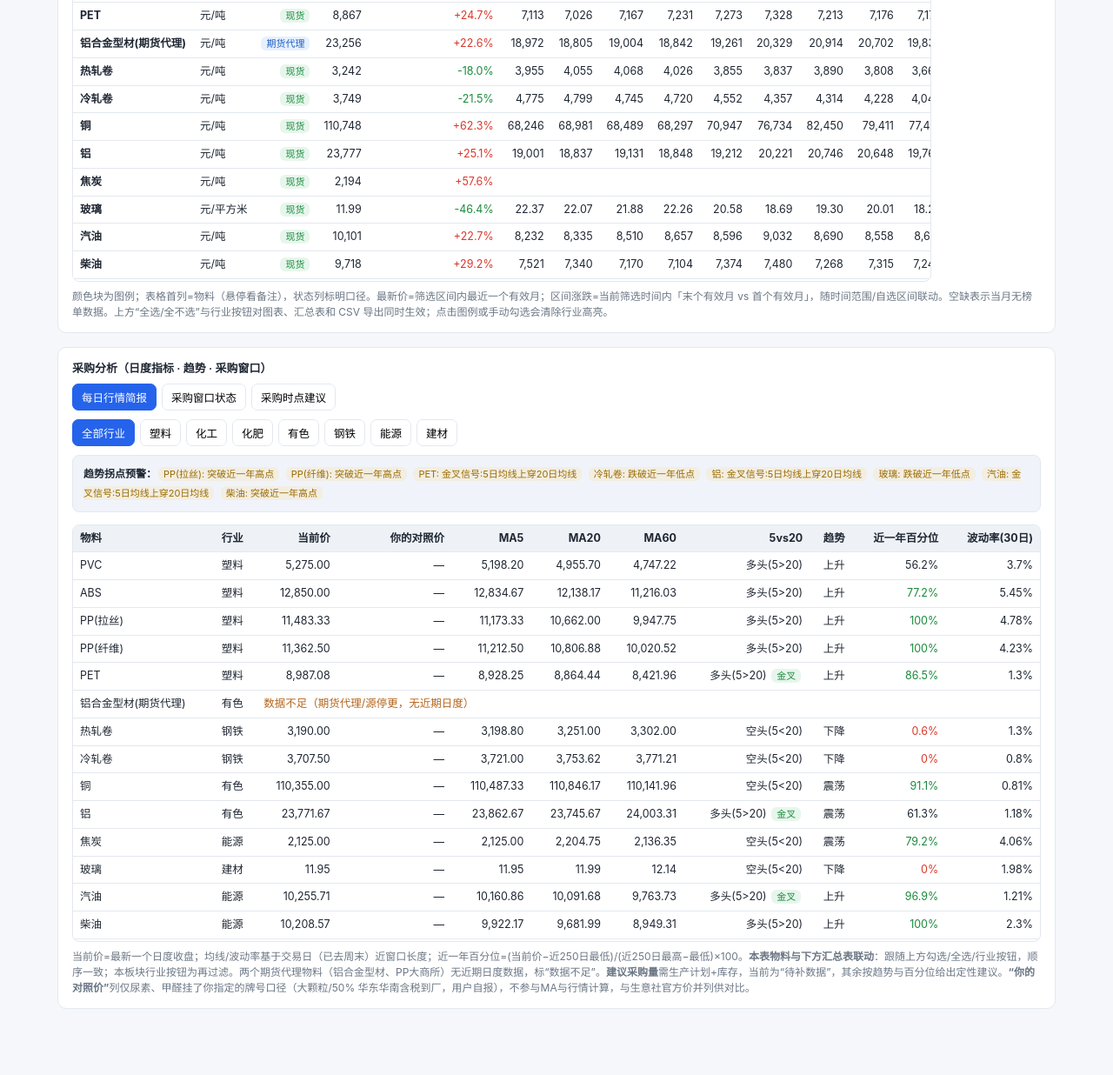
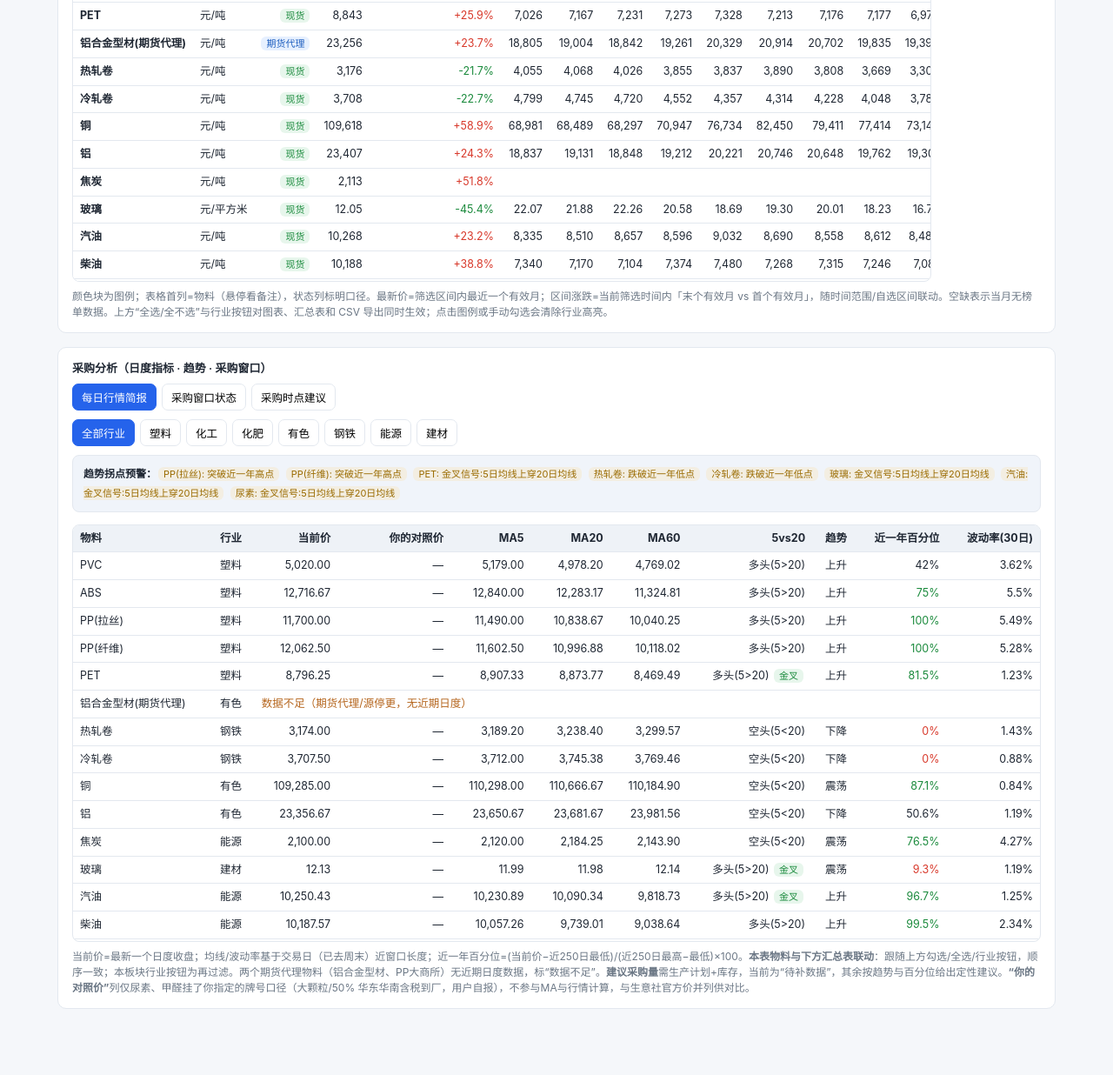
Before and after one commit to chenxi3319/material-price, a plain HTML site: page index.html in a window 1280 px wide. Shown: the part 1203-2439 px from the top of the page at 87% size. Drawn offline with Linux system fonts and the light colour scheme.

Commit message:
价格更新 2026-11-05

```diff
--- a/index.html
+++ b/index.html
@@ -314,7 +314,8 @@ const DATA = {
     "2026-07",
     "2026-08",
     "2026-09",
-    "2026-10"
+    "2026-10",
+    "2026-11"
   ],
   "materials": [
     {
@@ -479,30 +480,31 @@ const DATA = {
         "2026-07": 4427.91,
         "2026-08": 4441.19,
         "2026-09": 4767.38,
-        "2026-10": 4998.43
+        "2026-10": 4998.43,
+        "2026-11": 5090.0
       },
       "caliber": "现货",
       "caliber_note": "生意社大宗榜官方月均价，可直接用于比价",
       "analytics": {
-        "current": 5275.0,
-        "current_date": "2026-10-30",
-        "ma5": 5198.2,
-        "ma20": 4955.7,
-        "ma60": 4747.22,
+        "current": 5020.0,
+        "current_date": "2026-11-04",
+        "ma5": 5179.0,
+        "ma20": 4978.2,
+        "ma60": 4769.02,
         "cross_status": "above",
         "cross_event": "none",
-        "vol30": 3.7,
-        "pct1y": 56.2,
+        "vol30": 3.62,
+        "pct1y": 42.0,
         "trend": "up",
         "window": "neutral",
         "method": "按需采购",
         "lock_ratio": 40,
         "exec_limit": "30日内按生产节奏采购",
         "warn": [],
-        "daily_count": 392,
+        "daily_count": 394,
         "daily_range": [
           "2025-05-01",
-          "2026-10-30"
+          "2026-11-04"
         ]
       }
     },
@@ -668,30 +670,31 @@ const DATA = {
         "2026-07": 9453.62,
         "2026-08": 9898.73,
         "2026-09": 11242.06,
-        "2026-10": 12232.15
+        "2026-10": 12232.15,
+        "2026-11": 12766.67
       },
       "caliber": "现货",
       "caliber_note": "生意社大宗榜官方月均价，可直接用于比价",
       "analytics": {
-        "current": 12850.0,
-        "current_date": "2026-10-30",
-        "ma5": 12834.67,
-        "ma20": 12138.17,
-        "ma60": 11216.03,
+        "current": 12716.67,
+        "current_date": "2026-11-04",
+        "ma5": 12840.0,
+        "ma20": 12283.17,
+        "ma60": 11324.81,
         "cross_status": "above",
         "cross_event": "none",
-        "vol30": 5.45,
-        "pct1y": 77.2,
+        "vol30": 5.5,
+        "pct1y": 75.0,
         "trend": "up",
         "window": "closed",
         "method": "暂缓采购(仅急需)",
         "lock_ratio": 10,
         "exec_limit": "暂不采购, 等待价格回调",
         "warn": [],
-        "daily_count": 391,
+        "daily_count": 393,
         "daily_range": [
           "2025-05-01",
-          "2026-10-30"
+          "2026-11-04"
         ]
       }
     },
@@ -835,19 +838,20 @@ const DATA = {
         "2026-07": 8830.0,
         "2026-08": 9093.81,
         "2026-09": 9879.84,
-        "2026-10": 10720.0
+        "2026-10": 10720.0,
+        "2026-11": 11700.0
       },
       "caliber": "替代代表",
       "caliber_note": "原榜单品种已停更，用其细分规格月均代表，口径略变",
       "analytics": {
-        "current": 11483.33,
-        "current_date": "2026-10-30",
-        "ma5": 11173.33,
-        "ma20": 10662.0,
-        "ma60": 9947.75,
+        "current": 11700.0,
+        "current_date": "2026-11-04",
+        "ma5": 11490.0,
+        "ma20": 10838.67,
+        "ma60": 10040.25,
         "cross_status": "above",
         "cross_event": "none",
-        "vol30": 4.78,
+        "vol30": 5.49,
         "pct1y": 100.0,
         "trend": "up",
         "window": "closed",
@@ -857,10 +861,10 @@ const DATA = {
         "warn": [
           "突破近一年高点"
         ],
-        "daily_count": 392,
+        "daily_count": 394,
         "daily_range": [
           "2025-05-01",
-          "2026-10-30"
+          "2026-11-04"
         ]
       }
     },
@@ -950,19 +954,20 @@ const DATA = {
         "2026-07": 8651.63,
         "2026-08": 9187.5,
         "2026-09": 9872.02,
-        "2026-10": 10847.32
+        "2026-10": 10847.32,
+        "2026-11": 12062.5
       },
       "caliber": "替代代表",
       "caliber_note": "原榜单品种已停更，用其细分规格月均代表，口径略变",
       "analytics": {
-        "current": 11362.5,
-        "current_date": "2026-10-30",
-        "ma5": 11212.5,
-        "ma20": 10806.88,
-        "ma60": 10020.52,
+        "current": 12062.5,
+        "current_date": "2026-11-04",
+        "ma5": 11602.5,
+        "ma20": 10996.88,
+        "ma60": 10118.02,
         "cross_status": "above",
         "cross_event": "none",
-        "vol30": 4.23,
+        "vol30": 5.28,
         "pct1y": 100.0,
         "trend": "up",
         "window": "closed",
@@ -972,10 +977,10 @@ const DATA = {
         "warn": [
           "突破近一年高点"
         ],
-        "daily_count": 392,
+        "daily_count": 394,
         "daily_range": [
           "2025-05-01",
-          "2026-10-30"
+          "2026-11-04"
         ]
       }
     },
@@ -1141,20 +1146,21 @@ const DATA = {
         "2026-07": 7345.43,
         "2026-08": 7611.34,
         "2026-09": 8554.33,
-        "2026-10": 8867.43
+        "2026-10": 8867.43,
+        "2026-11": 8843.33
       },
       "caliber": "现货",
       "caliber_note": "生意社大宗榜官方月均价，可直接用于比价",
       "analytics": {
-        "current": 8987.08,
-        "current_date": "2026-10-30",
-        "ma5": 8928.25,
-        "ma20": 8864.44,
-        "ma60": 8421.96,
+        "current": 8796.25,
+        "current_date": "2026-11-04",
+        "ma5": 8907.33,
+        "ma20": 8873.77,
+        "ma60": 8469.49,
         "cross_status": "above",
         "cross_event": "golden",
-        "vol30": 1.3,
-        "pct1y": 86.5,
+        "vol30": 1.23,
+        "pct1y": 81.5,
         "trend": "up",
         "window": "closed",
         "method": "暂缓采购(仅急需)",
@@ -1163,10 +1169,10 @@ const DATA = {
         "warn": [
           "金叉信号:5日均线上穿20日均线"
         ],
-        "daily_count": 392,
+        "daily_count": 394,
         "daily_range": [
           "2025-05-01",
-          "2026-10-30"
+          "2026-11-04"
         ]
       }
     },
@@ -1332,7 +1338,8 @@ const DATA = {
         "2026-07": 23105.22,
         "2026-08": 23887.86,
         "2026-09": 24223.33,
-        "2026-10": 23256.36
+        "2026-10": 23256.36,
+        "2026-11": null
       },
       "name": "沪铝连续",
       "caliber": "期货代理",
@@ -1442,30 +1449,33 @@ const DATA = {
         "2026-07": 3304.96,
         "2026-08": 3292.67,
         "2026-09": 3345.52,
-        "2026-10": 3242.14
+        "2026-10": 3242.14,
+        "2026-11": 3176.0
       },
       "caliber": "现货",
       "caliber_note": "生意社大宗榜官方月均价，可直接用于比价",
       "analytics": {
-        "current": 3190.0,
-        "current_date": "2026-10-30",
-        "ma5": 3198.8,
-        "ma20": 3251.0,
-        "ma60": 3302.0,
+        "current": 3174.0,
+        "current_date": "2026-11-04",
+        "ma5": 3189.2,
+        "ma20": 3238.4,
+        "ma60": 3299.57,
         "cross_status": "below",
         "cross_event": "none",
-        "vol30": 1.3,
-        "pct1y": 0.6,
+        "vol30": 1.43,
+        "pct1y": 0.0,
         "trend": "down",
         "window": "open",
         "method": "分批采购",
         "lock_ratio": 60,
         "exec_limit": "建议15日内分批建仓",
-        "warn": [],
-        "daily_count": 392,
+        "warn": [
+          "跌破近一年低点"
+        ],
+        "daily_count": 394,
         "daily_range": [
           "2025-05-01",
-          "2026-10-30"
+          "2026-11-04"
         ]
       }
     },
@@ -1631,19 +1641,20 @@ const DATA = {
         "2026-07": 3755.0,
         "2026-08": 3754.29,
         "2026-09": 3798.57,
-        "2026-10": 3748.93
+        "2026-10": 3748.93,
+        "2026-11": 3707.5
       },
       "caliber": "现货",
       "caliber_note": "生意社大宗榜官方月均价，可直接用于比价",
       "analytics": {
         "current": 3707.5,
-        "current_date": "2026-10-30",
-        "ma5": 3721.0,
-        "ma20": 3753.62,
-        "ma60": 3771.21,
+        "current_date": "2026-11-04",
+        "ma5": 3712.0,
+        "ma20": 3745.38,
+        "ma60": 3769.46,
         "cross_status": "below",
         "cross_event": "none",
-        "vol30": 0.8,
+        "vol30": 0.88,
         "pct1y": 0.0,
         "trend": "down",
         "window": "open",
@@ -1653,10 +1664,10 @@ const DATA = {
         "warn": [
           "跌破近一年低点"
         ],
-        "daily_count": 392,
+        "daily_count": 394,
         "daily_range": [
           "2025-05-01",
-          "2026-10-30"
+          "2026-11-04"
         ]
       }
     },
@@ -1761,30 +1772,31 @@ const DATA = {
         "2026-07": 104448.91,
         "2026-08": 108282.22,
         "2026-09": 110495.48,
-        "2026-10": 110748.1
+        "2026-10": 110748.1,
+        "2026-11": 109618.33
       },
       "caliber": "现货",
       "caliber_note": "生意社大宗榜官方月均价，可直接用于比价",
       "analytics": {
-        "current": 110355.0,
-        "current_date": "2026-10-30",
-        "ma5": 110487.33,
-        "ma20": 110846.17,
-        "ma60": 110141.96,
+        "current": 109285.0,
+        "current_date": "2026-11-04",
+        "ma5": 110298.0,
+        "ma20": 110666.67,
+        "ma60": 110184.9,
         "cross_status": "below",
         "cross_event": "none",
-        "vol30": 0.81,
-        "pct1y": 91.1,
+        "vol30": 0.84,
+        "pct1y": 87.1,
         "trend": "osc",
         "window": "closed",
         "method": "暂缓采购(仅急需)",
         "lock_ratio": 10,
         "exec_limit": "暂不采购, 等待价格回调",
         "warn": [],
-        "daily_count": 392,
+        "daily_count": 394,
         "daily_range": [
           "2025-05-01",
-          "2026-10-30"
+          "2026-11-04"
         ]
       }
     },
@@ -1889,32 +1901,31 @@ const DATA = {
         "2026-07": 23112.82,
         "2026-08": 23876.51,
         "2026-09": 24290.16,
-        "2026-10": 23776.55
+        "2026-10": 23776.55,
+        "2026-11": 23406.67
       },
       "caliber": "现货",
       "caliber_note": "生意社大宗榜官方月均价，可直接用于比价",
       "analytics": {
-        "current": 23771.67,
-        "current_date": "2026-10-30",
-        "ma5": 23862.67,
-        "ma20": 23745.67,
-        "ma60": 24003.31,
-        "cross_status": "above",
-        "cross_event": "golden",
-        "vol30": 1.18,
-        "pct1y": 61.3,
-        "trend": "osc",
+        "current": 23356.67,
+        "current_date": "2026-11-04",
+        "ma5": 23650.67,
+        "ma20": 23681.67,
+        "ma60": 23981.56,
+        "cross_status": "below",
+        "cross_event": "none",
+        "vol30": 1.19,
+        "pct1y": 50.6,
+        "trend": "down",
         "window": "neutral",
         "method": "按需采购",
         "lock_ratio": 40,
         "exec_limit": "30日内按生产节奏采购",
-        "warn": [
-          "金叉信号:5日均线上穿20日均线"
-        ],
-        "daily_count": 392,
+        "warn": [],
+        "daily_count": 394,
         "daily_range": [
           "2025-05-01",
-          "2026-10-30"
+          "2026-11-04"
         ]
       }
     },
@@ -2043,30 +2054,31 @@ const DATA = {
         "2026-07": 1994.24,
         "2026-08": 1891.85,
         "2026-09": 2238.93,
-        "2026-10": 2193.75
+        "2026-10": 2193.75,
+        "2026-11": 2112.5
       },
       "caliber": "现货",
       "caliber_note": "生意社大宗榜官方月均价，可直接用于比价",
       "analytics": {
-        "current": 2125.0,
-        "current_date": "2026-10-30",
-        "ma5": 2125.0,
-        "ma20": 2204.75,
-        "ma60": 2136.35,
+        "current": 2100.0,
+        "current_date": "2026-11-04",
+        "ma5": 2120.0,
+        "ma20": 2184.25,
+        "ma60": 2143.9,
         "cross_status": "below",
         "cross_event": "none",
-        "vol30": 4.06,
-        "pct1y": 79.2,
+        "vol30": 4.27,
+        "pct1y": 76.5,
         "trend": "osc",
         "window": "closed",
         "method": "暂缓采购(仅急需)",
         "lock_ratio": 10,
         "exec_limit": "暂不采购, 等待价格回调",
         "warn": [],
-        "daily_count": 325,
+        "daily_count": 327,
         "daily_range": [
           "2025-08-04",
-          "2026-10-30"
+          "2026-11-04"
         ]
       }
     },
@@ -2217,32 +2229,33 @@ const DATA = {
         "2026-07": 12.65,
         "2026-08": 12.11,
         "2026-09": 12.3,
-        "2026-10": 11.99
+        "2026-10": 11.99,
+        "2026-11": 12.05
       },
       "caliber": "现货",
       "caliber_note": "生意社大宗榜官方月均价，可直接用于比价",
       "analytics": {
-        "current": 11.95,
-        "current_date": "2026-10-30",
-        "ma5": 11.95,
-        "ma20": 11.99,
+        "current": 12.13,
+        "current_date": "2026-11-04",
+        "ma5": 11.99,
+        "ma20": 11.98,
         "ma60": 12.14,
-        "cross_status": "below",
-        "cross_event": "none",
-        "vol30": 1.98,
-        "pct1y": 0.0,
-        "trend": "down",
+        "cross_status": "above",
+        "cross_event": "golden",
+        "vol30": 1.19,
+        "pct1y": 9.3,
+        "trend": "osc",
         "window": "open",
         "method": "分批采购",
         "lock_ratio": 60,
         "exec_limit": "建议15日内分批建仓",
         "warn": [
-          "跌破近一年低点"
+          "金叉信号:5日均线上穿20日均线"
         ],
-        "daily_count": 392,
+        "daily_count": 394,
         "daily_range": [
           "2025-05-01",
-          "2026-10-30"
+          "2026-11-04"
         ]
       }
     },
@@ -2408,20 +2421,21 @@ const DATA = {
         "2026-07": 8043.66,
         "2026-08": 8810.92,
         "2026-09": 10042.62,
-        "2026-10": 10100.77
+        "2026-10": 10100.77,
+        "2026-11": 10267.93
       },
       "caliber": "现货",
       "caliber_note": "生意社大宗榜官方月均价，可直接用于比价",
       "analytics": {
-        "current": 10255.71,
-        "current_date": "2026-10-30",
-        "ma5": 10160.86,
-        "ma20": 10091.68,
-        "ma60": 9763.73,
+        "current": 10250.43,
+        "current_date": "2026-11-04",
+        "ma5": 10230.89,
+        "ma20": 10090.34,
+        "ma60": 9818.73,
         "cross_status": "above",
         "cross_event": "golden",
-        "vol30": 1.21,
-        "pct1y": 96.9,
+        "vol30": 1.25,
+        "pct1y": 96.7,
         "trend": "up",
         "window": "closed",
         "method": "暂缓采购(仅急需)",
@@ -2430,10 +2444,10 @@ const DATA = {
         "warn": [
           "金叉信号:5日均线上穿20日均线"
         ],
-        "daily_count": 392,
+        "daily_count": 394,
         "daily_range": [
           "2025-05-01",
-          "2026-10-30"
+          "2026-11-04"
         ]
       }
     },
@@ -2599,32 +2613,31 @@ const DATA = {
         "2026-07": 6872.41,
         "2026-08": 7688.37,
         "2026-09": 9053.57,
-        "2026-10": 9718.45
+        "2026-10": 9718.45,
+        "2026-11": 10188.28
       },
       "caliber": "现货",
       "caliber_note": "生意社大宗榜官方月均价，可直接用于比价",
       "analytics": {
-        "current": 10208.57,
-        "current_date": "2026-10-30",
-        "ma5": 9922.17,
-        "ma20": 9681.99,
-        "ma60": 8949.31,
+        "current": 10187.57,
+        "current_date": "2026-11-04",
+        "ma5": 10057.26,
+        "ma20": 9739.01,
+        "ma60": 9038.64,
         "cross_status": "above",
         "cross_event": "none",
-        "vol30": 2.3,
-        "pct1y": 100.0,
+        "vol30": 2.34,
+        "pct1y": 99.5,
         "trend": "up",
         "window": "closed",
         "method": "暂缓采购(仅急需)",
         "lock_ratio": 10,
         "exec_limit": "暂不采购, 等待价格回调",
-        "warn": [
-          "突破近一年高点"
-        ],
-        "daily_count": 392,
+        "warn": [],
+        "daily_count": 394,
         "daily_range": [
           "2025-05-01",
-          "2026-10-30"
+          "2026-11-04"
         ]
       }
     },
@@ -2790,30 +2803,33 @@ const DATA = {
         "2026-07": 1780.43,
         "2026-08": 1723.57,
         "2026-09": 1774.4,
-        "2026-10": 1747.32
+        "2026-10": 1747.32,
+        "2026-11": 1761.25
       },
       "caliber": "现货",
       "caliber_note": "生意社大宗榜官方月均价，可直接用于比价",
       "analytics": {
-        "current": 1745.0,
-        "current_date": "2026-10-30",
-        "ma5": 1737.0,
-        "ma20": 1747.75,
-        "ma60": 1750.33,
-        "cross_status": "below",
-        "cross_event": "none",
-        "vol30": 1.18,
-        "pct1y": 43.8,
-        "trend": "down",
+        "current": 1762.5,
+        "current_date": "2026-11-04",
+        "ma5": 1748.5,
+        "ma20": 1745.88,
+        "ma60": 1751.21,
+        "cross_status": "above",
+        "cross_event": "golden",
+        "vol30": 1.13,
+        "pct1y": 48.5,
+        "trend": "osc",
         "window": "neutral",
         "method": "按需采购",
         "lock_ratio": 40,
         "exec_limit": "30日内按生产节奏采购",
-        "warn": [],
-        "daily_count": 392,
+        "warn": [
+          "金叉信号:5日均线上穿20日均线"
+        ],
+        "daily_count": 394,
         "daily_range": [
           "2025-05-01",
-          "2026-10-30"
+          "2026-11-04"
         ]
       },
       "user_price": 1840.0,
@@ -2981,30 +2997,31 @@ const DATA = {
         "2026-07": 3317.28,
         "2026-08": 3288.45,
         "2026-09": 3398.57,
-        "2026-10": 3381.96
+        "2026-10": 3381.96,
+        "2026-11": 3337.5
       },
       "caliber": "现货",
       "caliber_note": "生意社大宗榜官方月均价，可直接用于比价",
       "analytics": {
-        "current": 3360.0,
-        "current_date": "2026-10-30",
-        "ma5": 3358.5,
-        "ma20": 3388.0,
-        "ma60": 3368.22,
+        "current": 3330.0,
+        "current_date": "2026-11-04",
+        "ma5": 3350.5,
+        "ma20": 3379.75,
+        "ma60": 3370.89,
         "cross_status": "below",
         "cross_event": "none",
-        "vol30": 0.67,
-        "pct1y": 42.0,
+        "vol30": 0.79,
+        "pct1y": 30.0,
         "trend": "osc",
         "window": "neutral",
         "method": "按需采购",
         "lock_ratio": 40,
         "exec_limit": "30日内按生产节奏采购",
         "warn": [],
-        "daily_count": 392,
+        "daily_count": 394,
         "daily_range": [
           "2025-05-01",
-          "2026-10-30"
+          "2026-11-04"
         ]
       }
     },
@@ -3072,30 +3089,31 @@ const DATA = {
         "2026-07": 1272.61,
         "2026-08": 1293.81,
         "2026-09": 1673.51,
-        "2026-10": 1815.8
+        "2026-10": 1815.8,
+        "2026-11": 1787.5
       },
       "caliber": "现货",
       "caliber_note": "生意社大宗榜官方月均价，可直接用于比价",
       "analytics": {
-        "current": 1832.5,
-        "current_date": "2026-10-30",
-        "ma5": 1815.5,
-        "ma20": 1825.75,
-        "ma60": 1631.58,
+        "current": 1780.0,
+        "current_date": "2026-11-04",
+        "ma5": 1814.5,
+        "ma20": 1826.75,
+        "ma60": 1650.21,
         "cross_status": "below",
         "cross_event": "none",
-        "vol30": 3.46,
-        "pct1y": 84.6,
+        "vol30": 3.35,
+        "pct1y": 79.1,
         "trend": "osc",
         "window": "closed",
         "method": "暂缓采购(仅急需)",
         "lock_ratio": 10,
         "exec_limit": "暂不采购, 等待价格回调",
         "warn": [],
-        "daily_count": 392,
+        "daily_count": 394,
         "daily_range": [
           "2025-05-01",
-          "2026-10-30"
+          "2026-11-04"
         ]
       },
       "user_price": 2040.0,
@@ -3240,30 +3258,31 @@ const DATA = {
         "2026-07": 6047.28,
         "2026-08": 6228.57,
         "2026-09": 6255.36,
-        "2026-10": 6206.25
+        "2026-10": 6206.25,
+        "2026-11": 6068.75
       },
       "caliber": "现货",
       "caliber_note": "生意社大宗榜官方月均价，可直接用于比价",
       "analytics": {
-        "current": 6112.5,
-        "current_date": "2026-10-30",
-        "ma5": 6117.5,
-        "ma20": 6224.38,
-        "ma60": 6234.79,
+        "current": 6062.5,
+        "current_date": "2026-11-04",
+        "ma5": 6095.0,
+        "ma20": 6198.75,
+        "ma60": 6225.42,
         "cross_status": "below",
         "cross_event": "none",
-        "vol30": 1.31,
-        "pct1y": 16.4,
+        "vol30": 1.5,
+        "pct1y": 14.7,
         "trend": "down",
         "window": "open",
         "method": "分批采购",
         "lock_ratio": 60,
         "exec_limit": "建议15日内分批建仓",
         "warn": [],
-        "daily_count": 392,
+        "daily_count": 394,
         "daily_range": [
           "2025-05-01",
-          "2026-10-30"
+          "2026-11-04"
         ]
       }
     },
@@ -3426,7 +3445,8 @@ const DATA = {
         "2026-07": 7906.39,
         "2026-08": 8146.24,
         "2026-09": 8678.57,
-        "2026-10": 9344.91
+        "2026-10": 9344.91,
+        "2026-11": null
       },
       "caliber": "期货代理",
       "caliber_note": "新浪期货连续合约结算价作代理，非现货，仅供趋势参考",
```
